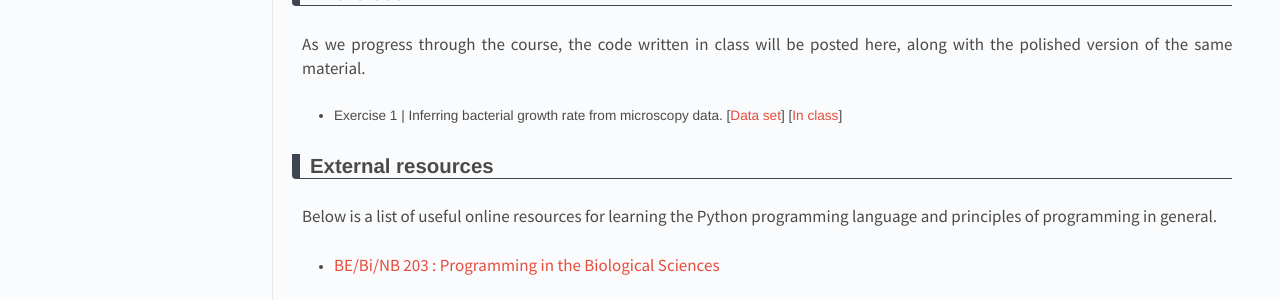
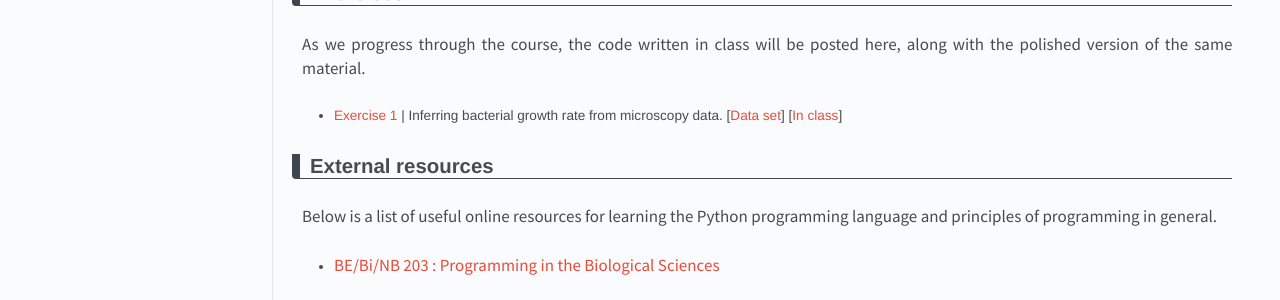
Before and after one commit to RPGroup-PBoC/be262, a Jekyll site: the page built from _posts/2017-01-25-code.md, in a window 1280 px wide. Shown: the part 775-1075 px from the top of the page. Built offline with Jekyll 4.4.1, drawn with Linux system fonts in a browser that asks for light colours; part of the change alters nothing that is shown.

```diff
--- a/_posts/2017-01-25-code.md
+++ b/_posts/2017-01-25-code.md
@@ -25,7 +25,7 @@ Please download the following data sets, unzip them, and place them in your `pbo
 ## Exercises
 As we progress through the course, the code written in class will be posted here, along with the polished version of the same material.
 
-* Exercise 1 \| Inferring bacterial growth rate from microscopy data. \[[Data set](http://rpdata.caltech.edu/courses/course_data/ecoli_growth.zip)\] \[[In class]({{site.baseurl}}/code/bacterial_growth_in_class.html)\]
+* [Exercise 1]({{site.baseurl}}/code/bacterial_growth.html) \| Inferring bacterial growth rate from microscopy data. \[[Data set](http://rpdata.caltech.edu/courses/course_data/ecoli_growth.zip)\] \[[In class]({{site.baseurl}}/code/bacterial_growth_in_class.html)\]
 
 ## External resources
 Below is a list of useful online resources for learning the Python programming language and principles of programming in general.
```
